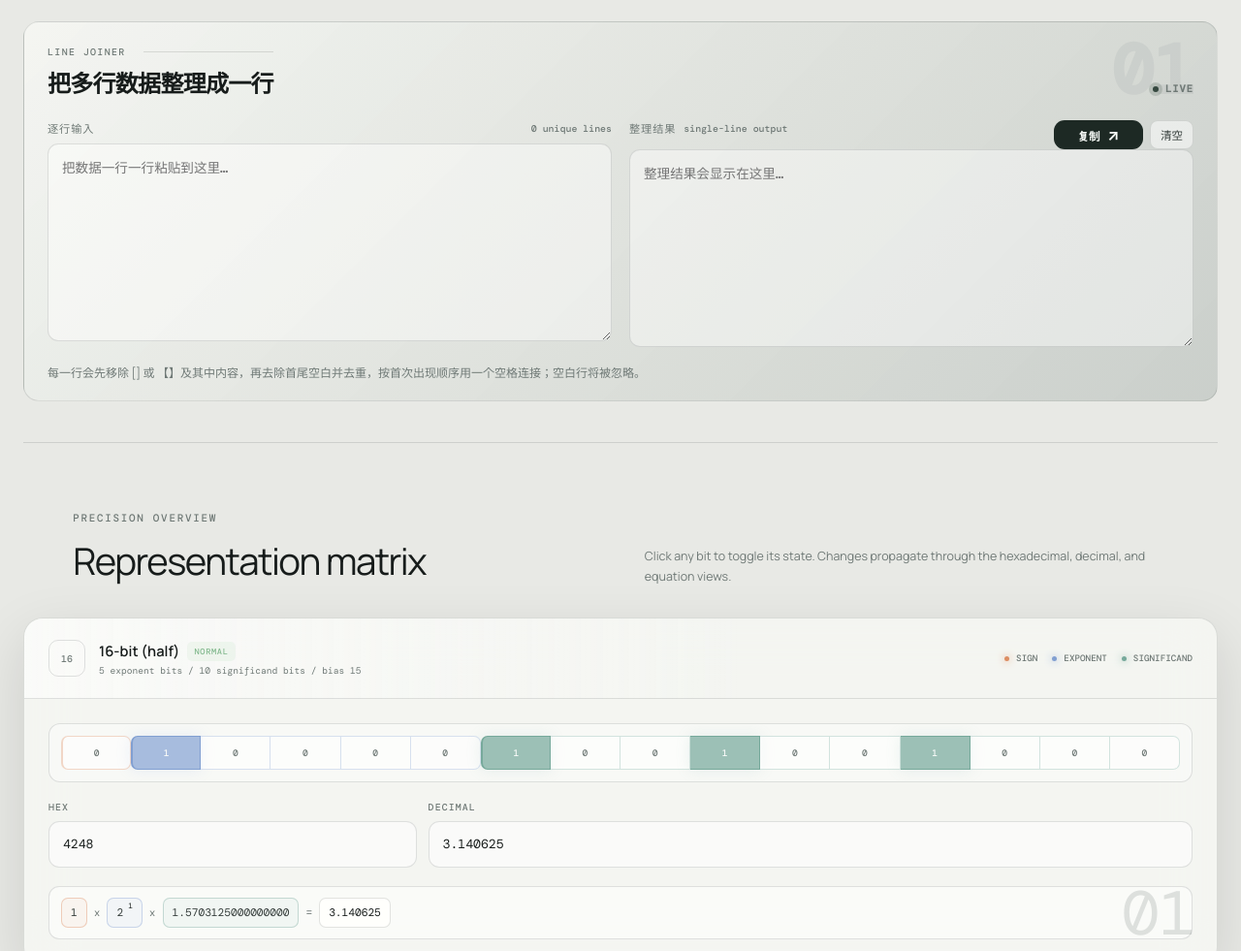
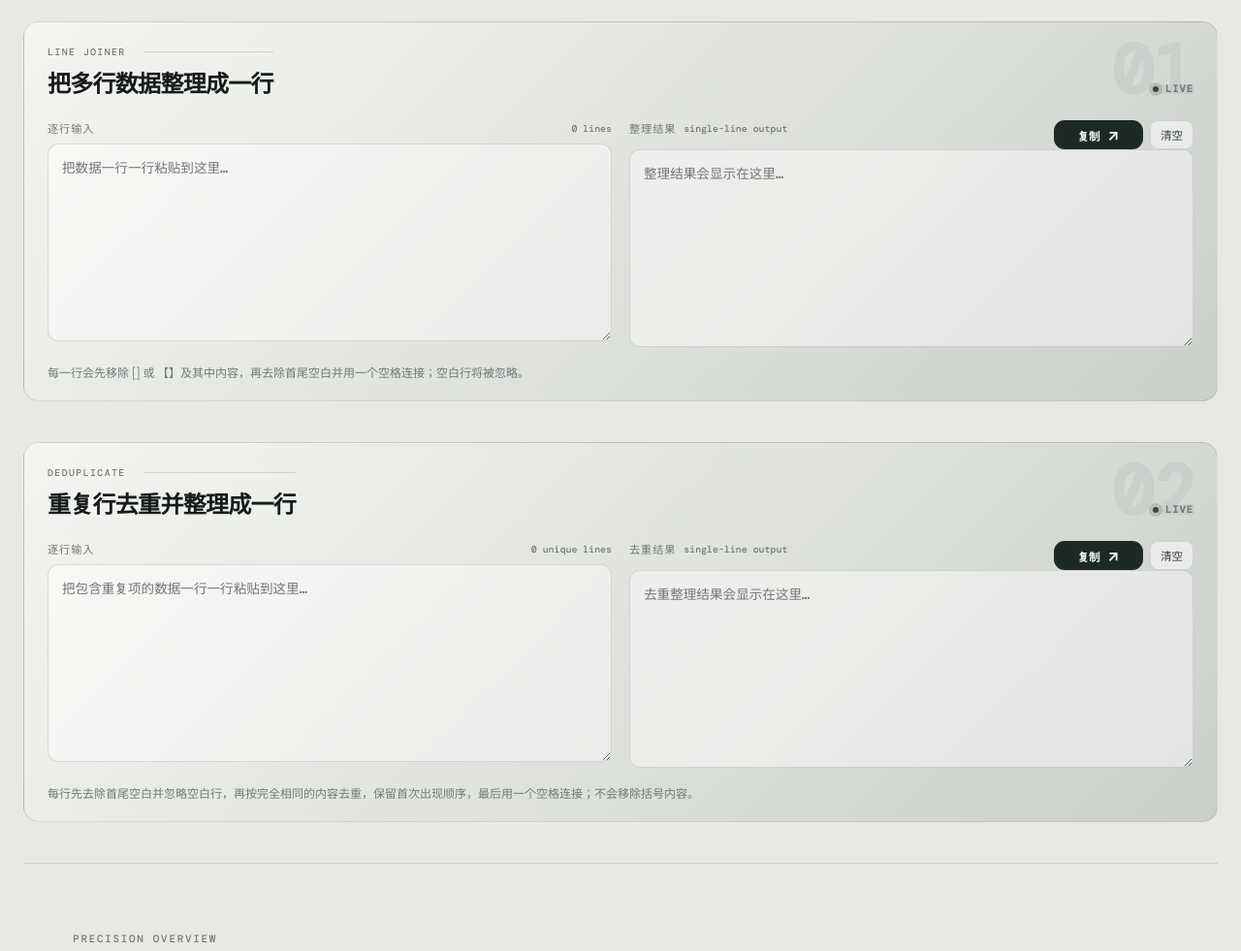
Before and after one commit to xiaoning-shu/float-int-tool, a plain HTML site: page index.html in a window 1280 px wide. Shown: the part 1020-2001 px from the top of the page at 97% size. Drawn offline with nearby package versions, Linux system fonts and the light colour scheme; a web font is replaced by a local one.

Commit message:
Add separate line deduplication tool

```diff
--- a/index.html
+++ b/index.html
@@ -34,6 +34,7 @@
           <a class="active" href="#formats">Workbench</a>
           <a href="#presets">Presets</a>
           <a href="#line-joiner">Line joiner</a>
+          <a href="#dedupe-joiner">Deduplicate</a>
           <a href="#about">About</a>
         </div>
         <button class="theme-toggle" id="themeToggle" type="button" aria-label="Switch color theme" aria-pressed="false">
@@ -110,7 +111,7 @@
         </div>
         <div class="line-joiner-grid">
           <div class="line-joiner-field">
-            <div class="line-joiner-label"><label for="joinInput">逐行输入</label><span id="joinCount">0 unique lines</span></div>
+            <div class="line-joiner-label"><label for="joinInput">逐行输入</label><span id="joinCount">0 lines</span></div>
             <textarea id="joinInput" rows="8" placeholder="把数据一行一行粘贴到这里…" spellcheck="false"></textarea>
           </div>
           <div class="line-joiner-field">
@@ -124,7 +125,34 @@
             <textarea id="joinOutput" rows="8" readonly aria-live="polite" placeholder="整理结果会显示在这里…"></textarea>
           </div>
         </div>
-        <p class="converter-help">每一行会先移除 [] 或 【】及其中内容，再去除首尾空白并去重，按首次出现顺序用一个空格连接；空白行将被忽略。</p>
+        <p class="converter-help">每一行会先移除 [] 或 【】及其中内容，再去除首尾空白并用一个空格连接；空白行将被忽略。</p>
+      </section>
+
+      <section class="line-joiner-panel dedupe-panel" id="dedupe-joiner" aria-label="Deduplicate and join lines">
+        <div class="line-joiner-heading">
+          <div>
+            <div class="section-label"><span>Deduplicate</span><i></i></div>
+            <h2>重复行去重并整理成一行</h2>
+          </div>
+          <span class="joiner-status"><i></i> LIVE</span>
+        </div>
+        <div class="line-joiner-grid">
+          <div class="line-joiner-field">
+            <div class="line-joiner-label"><label for="dedupeInput">逐行输入</label><span id="dedupeCount">0 unique lines</span></div>
+            <textarea id="dedupeInput" rows="8" placeholder="把包含重复项的数据一行一行粘贴到这里…" spellcheck="false"></textarea>
+          </div>
+          <div class="line-joiner-field">
+            <div class="line-joiner-output-head">
+              <div class="line-joiner-label"><label for="dedupeOutput">去重结果</label><span>single-line output</span></div>
+              <div class="line-joiner-actions">
+                <button id="copyDeduplicated" class="primary-action" type="button">复制 <span aria-hidden="true">↗</span></button>
+                <button id="clearDeduplicated" class="secondary-action" type="button">清空</button>
+              </div>
+            </div>
+            <textarea id="dedupeOutput" rows="8" readonly aria-live="polite" placeholder="去重整理结果会显示在这里…"></textarea>
+          </div>
+        </div>
+        <p class="converter-help">每行先去除首尾空白并忽略空白行，再按完全相同的内容去重，保留首次出现顺序，最后用一个空格连接；不会移除括号内容。</p>
       </section>
 
       <div class="workspace-heading">
--- a/script.js
+++ b/script.js
@@ -20,6 +20,11 @@ const joinOutput = document.querySelector("#joinOutput");
 const copyJoined = document.querySelector("#copyJoined");
 const clearJoined = document.querySelector("#clearJoined");
 const joinCount = document.querySelector("#joinCount");
+const dedupeInput = document.querySelector("#dedupeInput");
+const dedupeOutput = document.querySelector("#dedupeOutput");
+const copyDeduplicated = document.querySelector("#copyDeduplicated");
+const clearDeduplicated = document.querySelector("#clearDeduplicated");
+const dedupeCount = document.querySelector("#dedupeCount");
 
 function bitsFromBigInt(value, totalBits) {
   return Array.from({ length: totalBits }, (_, index) => {
@@ -443,16 +448,15 @@ function updateJoinedLines() {
     .split(/\r?\n/)
     .map((line) => line.trim())
     .filter(Boolean);
-  const uniqueLines = [...new Set(lines)];
-  joinOutput.value = uniqueLines.join(" ");
-  joinCount.textContent = `${uniqueLines.length} ${uniqueLines.length === 1 ? "unique line" : "unique lines"}`;
+  joinOutput.value = lines.join(" ");
+  joinCount.textContent = `${lines.length} ${lines.length === 1 ? "line" : "lines"}`;
 }
 
 joinInput.addEventListener("input", updateJoinedLines);
 clearJoined.addEventListener("click", () => {
   joinInput.value = "";
   joinOutput.value = "";
-  joinCount.textContent = "0 unique lines";
+  joinCount.textContent = "0 lines";
   joinInput.focus();
 });
 
@@ -470,6 +474,39 @@ copyJoined.addEventListener("click", async () => {
   }
 });
 
+function updateDeduplicatedLines() {
+  const lines = dedupeInput.value
+    .split(/\r?\n/)
+    .map((line) => line.trim())
+    .filter(Boolean);
+  const uniqueLines = [...new Set(lines)];
+  dedupeOutput.value = uniqueLines.join(" ");
+  dedupeCount.textContent = `${uniqueLines.length} ${uniqueLines.length === 1 ? "unique line" : "unique lines"}`;
+}
+
+dedupeInput.addEventListener("input", updateDeduplicatedLines);
+clearDeduplicated.addEventListener("click", () => {
+  dedupeInput.value = "";
+  dedupeOutput.value = "";
+  dedupeCount.textContent = "0 unique lines";
+  dedupeInput.focus();
+});
+
+copyDeduplicated.addEventListener("click", async () => {
+  if (!dedupeOutput.value) return;
+  try {
+    await navigator.clipboard.writeText(dedupeOutput.value);
+    const original = copyDeduplicated.textContent;
+    copyDeduplicated.textContent = "已复制";
+    setTimeout(() => { copyDeduplicated.textContent = original; }, 1200);
+  } catch {
+    dedupeOutput.focus();
+    dedupeOutput.select();
+    document.execCommand("copy");
+  }
+});
+
 syncThemeControl();
 update64To80Conversion();
 updateJoinedLines();
+updateDeduplicatedLines();
--- a/styles.css
+++ b/styles.css
@@ -240,6 +240,7 @@ input:focus { border-color: color-mix(in srgb, var(--accent) 60%, transparent);
 @media (max-width: 700px) { .converter-row { align-items: stretch; flex-direction: column; } .converter-row input, .converter-output { width: 100%; box-sizing: border-box; } }
 .line-joiner-panel { position: relative; overflow: hidden; margin: 28px 0 42px; padding: 24px 24px 20px; border: 1px solid var(--line); border-radius: 16px; background: linear-gradient(135deg, var(--panel), color-mix(in srgb, var(--panel) 78%, var(--accent) 22%)); }
 .line-joiner-panel::after { content: "01"; position: absolute; right: 22px; top: 14px; color: var(--line-strong); font: 700 4.5rem/1 "DM Mono", monospace; opacity: .22; pointer-events: none; }
+.dedupe-panel::after { content: "02"; }
 .line-joiner-heading { position: relative; z-index: 1; display: flex; align-items: flex-end; justify-content: space-between; gap: 16px; }
 .line-joiner-heading .section-label { margin-bottom: 7px; }
 .line-joiner-heading h2 { margin: 0; color: var(--ink); font-size: clamp(1.15rem, 2vw, 1.5rem); letter-spacing: -.03em; }
```
Also changed, not shown: 1 other file.
